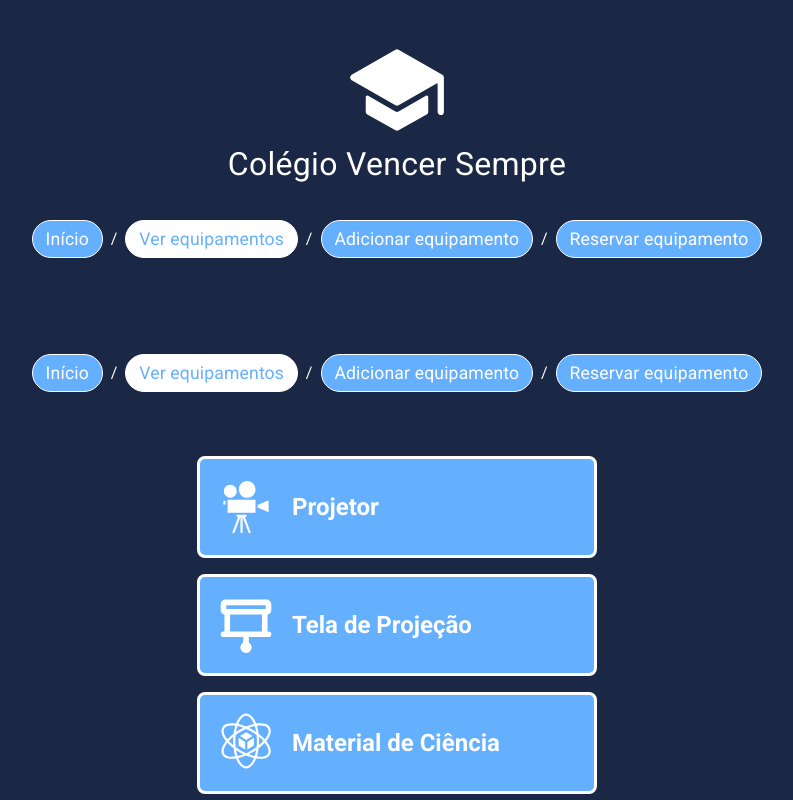
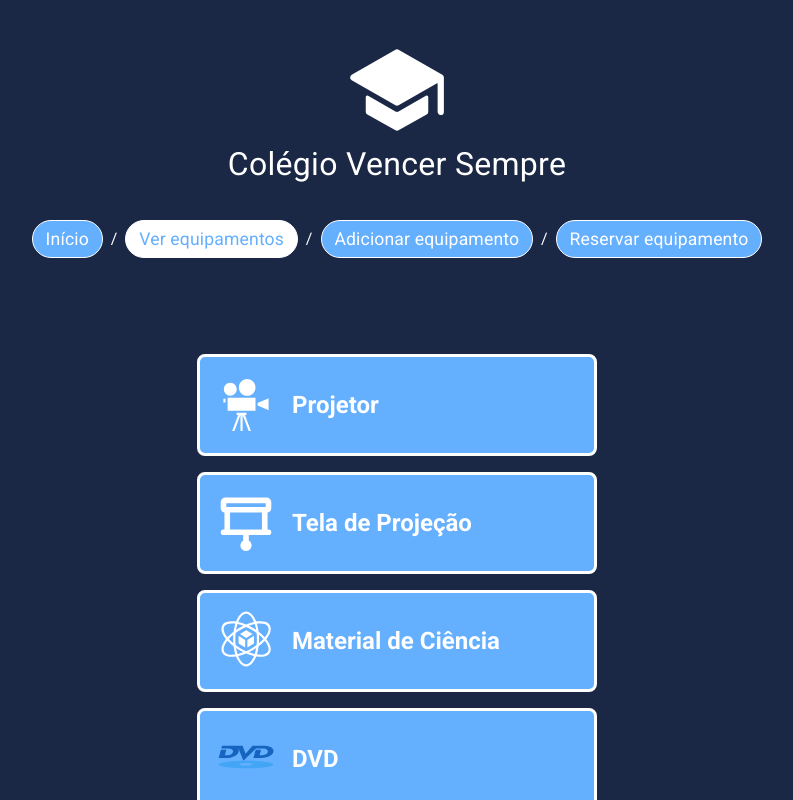
Before and after one commit to Allisson100/pimCincoUnip, a React (Vite) app: page /showEquipments in a window 1280 px wide. Shown: the top 800 px of the page, without its empty margins (243-1036 px from the left). Built offline with nearby package versions, Linux system fonts and the light colour scheme.

Commit message:
fix: removeMenuComponentFromPage

```diff
--- a/src/Page/ShowEquipaments/index.jsx
+++ b/src/Page/ShowEquipaments/index.jsx
@@ -1,14 +1,11 @@
 import { useSelector } from "react-redux";
 import EquipmentCard from "../../components/EquipmentCard";
 import { Box } from "@mui/material";
-import Menu from "../../components/Menu";
 
 const ShowEquipaments = () => {
   const equipments = useSelector((state) => state.equipments);
 
   return (
-    <div>
-      <Menu />
     <Box
       display="flex"
       flexDirection="column"
@@ -22,7 +19,6 @@ const ShowEquipaments = () => {
         <EquipmentCard key={equipment.id} equipment={equipment} />
       ))}
     </Box>
-    </div>
   );
 };
 
```
Lines whose indentation alone changed are shown as unchanged.
